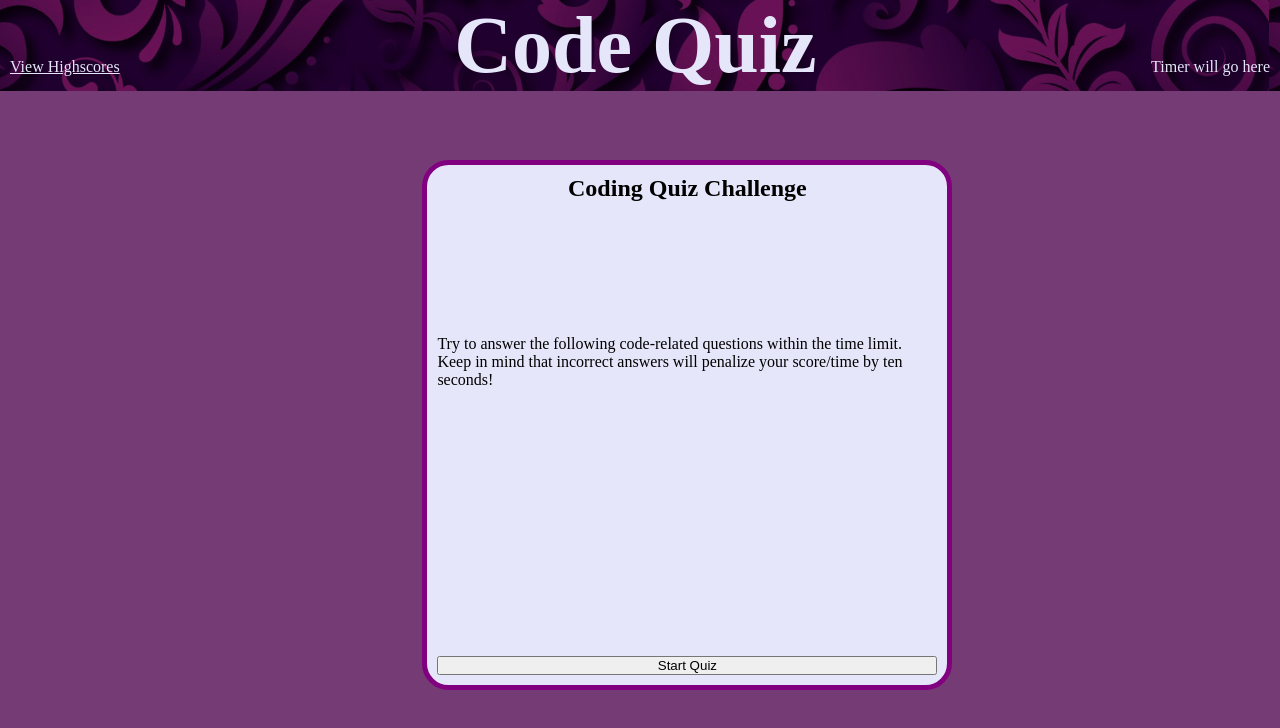
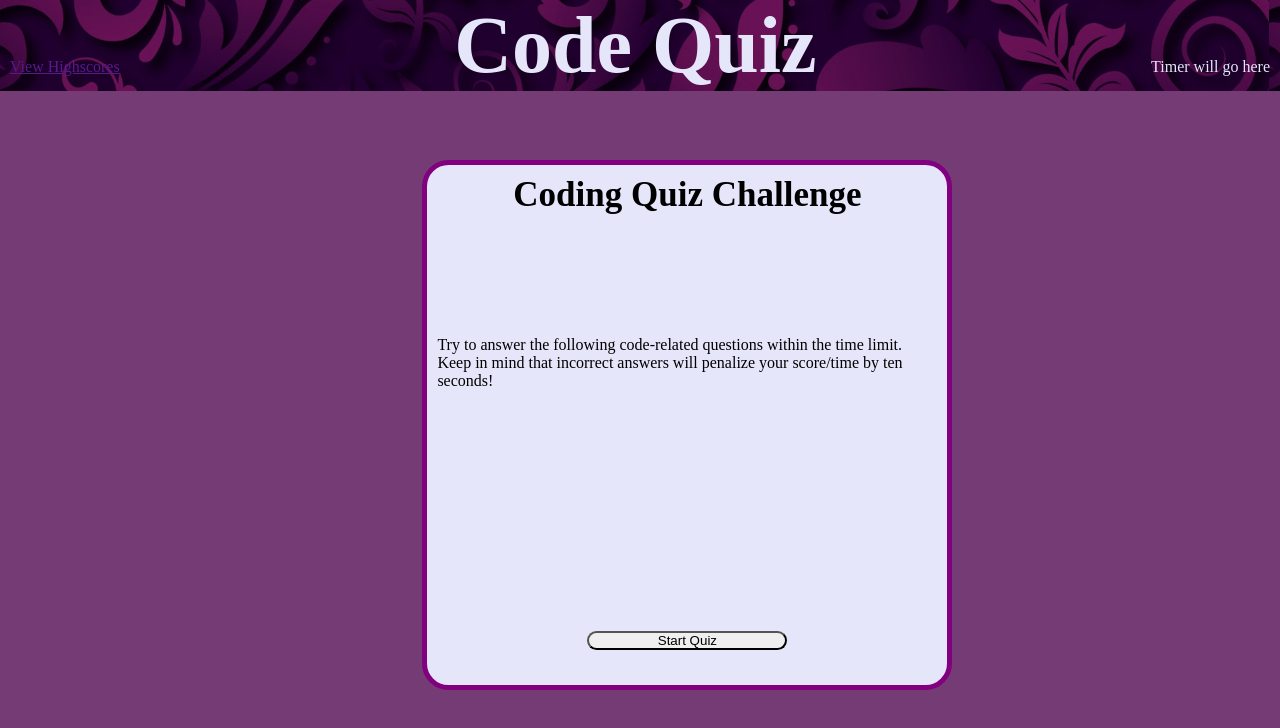
Before and after one commit to RepoPanda/code-quiz, a plain HTML site: page index.html in a window 1280 px wide. Drawn offline with Linux system fonts and the light colour scheme.

Commit message:
css button selectors added

```diff
--- a/assets/css/style.css
+++ b/assets/css/style.css
@@ -1,6 +1,8 @@
 /* Theme colors */
 :root{
     --light:lavender;
+
+
 }
 /* --------------------------------------------------------- */
 /* Universal selector */
@@ -28,16 +30,16 @@ header {
 
 header h1 {
     font-size: 80px;
+    font-family: Papyrus;
 }
 
 header a {
     text-decoration: underline;
 }
 /* --------------------------------------------------------- */
-/* main selectors */
+/*section/'quiz' selectors */
 
-
-#contentBox{
+section{
     display: flex;
     justify-content: center;
     position: absolute;
@@ -52,19 +54,30 @@ header a {
     background-color: var(--light);
 }
 
-#questionsDiv{
+#quizDiv{
     display: flex;
     flex-direction: column;
     justify-content: space-between;
 
 }
 
-#questionsDiv h2 {
+#quizDiv h2 {
+    display: flex;
+    justify-content: center;
+    font-family: Papyrus;
+    font-size: 35px;
+
+}
+
+#quizDiv p {
     display: flex;
     justify-content: center;
 }
+/* button selectors */
+#quizDiv button {
+   border-radius: 12px;
+   margin-left: 30%;
+   margin-right: 30%;
+   margin-bottom: 25px;
 
-#questionsDiv p {
-    display: flex;
-    justify-content: center;
 }
--- a/index.html
+++ b/index.html
@@ -10,27 +10,27 @@
 
   <body>
     <header>
-        <!-- link to highscores -->
-        <a>View Highscores</a>
+        <!-- link to highscores/NEED TO CREATE another html page for high scores -->
+        <a href="">View Highscores</a>
         <h1>Code Quiz</h1>
-        <!-- quiz timer will go here -->
+        <!-- quiz timer will go here. Id will be linked to java script -->
         <div id="quiz-timer">Timer will go here</div>
     </header>
 
     <main>
-        <div id="contentBox">
+        <section>
             <!-- quiz content div -->
-            <div id="questionsDiv">
+            <div id="quizDiv">
                 <h2>Coding Quiz Challenge</h2>
                 <p>Try to answer the following code-related questions
                     within the time limit. Keep in mind that incorrect
                     answers will penalize your score/time by ten seconds!
                 </p>
-                <ul id="choicesUl"></ul>
+                <ul id="answersUl"></ul>
                 <!-- start quiz button -->
                 <button id="startQuiz">Start Quiz</button>
             </div>
-        </div>
+        </section>
 
 
     <script src="./assets/javascript/script.js"></script>
```
